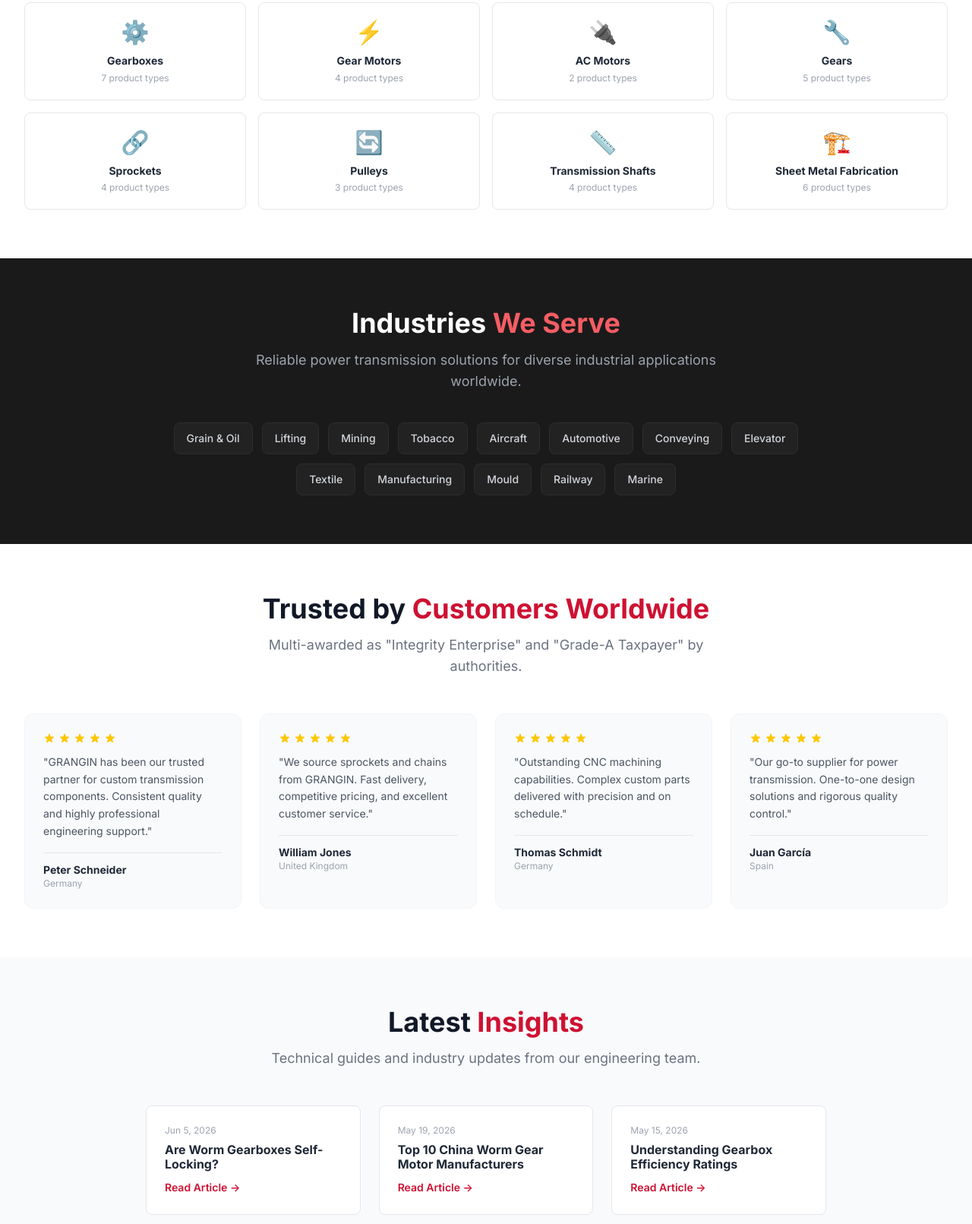
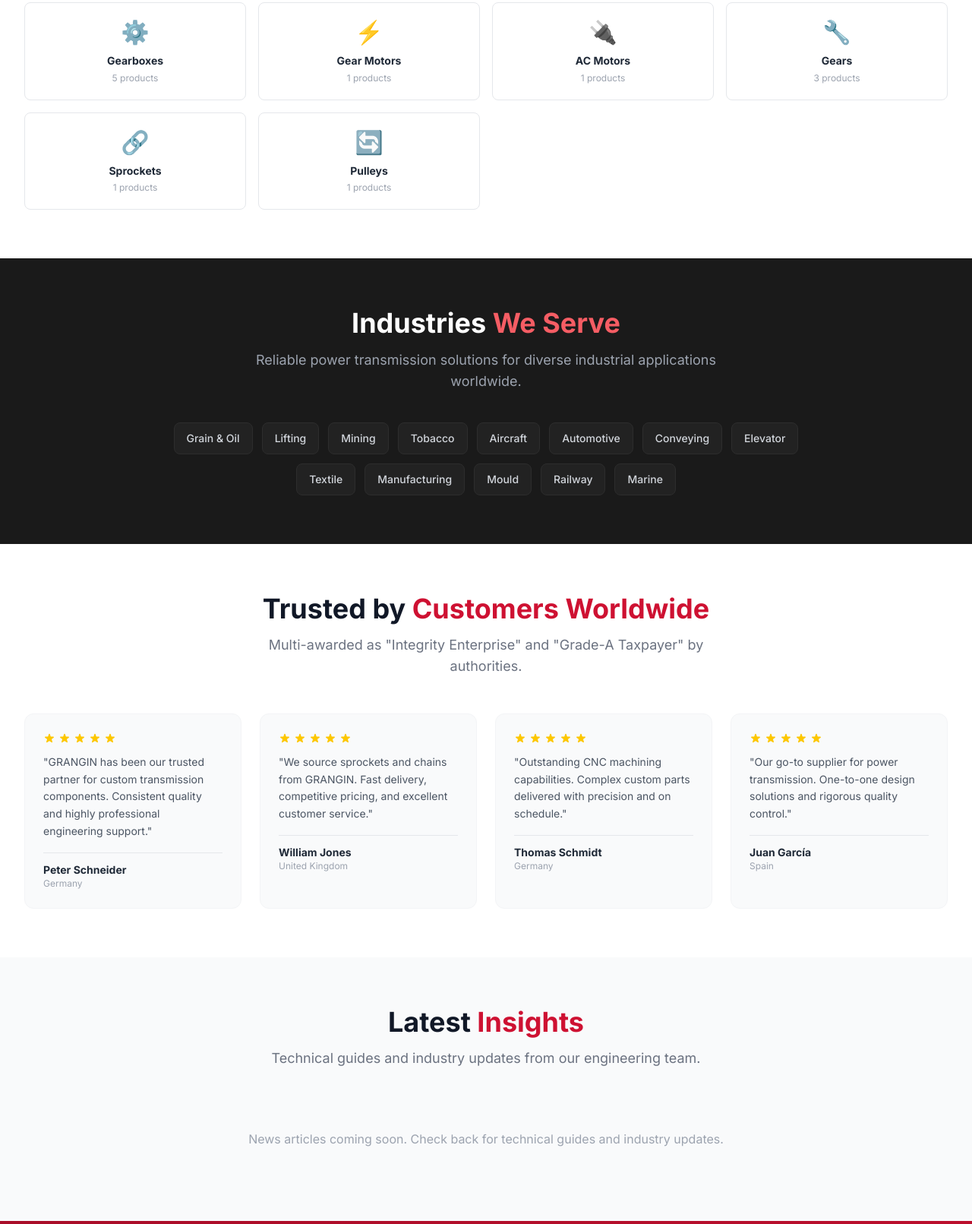
Before and after one commit to shijiediyihaokan/woshidahuaidan, an Astro site: page / in a window 1280 px wide. Shown: the part 1789-3400 px from the top of the page at 76% size. Built offline with nearby package versions, Linux system fonts and the light colour scheme; Astro itself is replaced by a stand-in of ours.

Commit message:
Fix: product detail renders body HTML, uses SEO fields, image alt; homepage loads dynamic news/products; add news collection schema

```diff
--- a/src/content.config.ts
+++ b/src/content.config.ts
@@ -17,12 +17,29 @@
     ]),
     subcategory: z.string().optional(),
     image: z.string().optional(),
+    imageAlt: z.string().optional(),
     excerpt: z.string(),
     features: z.array(z.string()).default([]),
     specs: z.array(z.object({ name: z.string(), value: z.string() })).default([]),
     order: z.number().default(0),
     published: z.boolean().default(true),
+    slug: z.string().optional(),
+    metaTitle: z.string().optional(),
+    metaDescription: z.string().optional(),
+    keywords: z.string().optional(),
   }),
 });
 
-export const collections = { products };
+const news = defineCollection({
+  loader: glob({ pattern: '**/*.md', base: './src/content/news' }),
+  schema: z.object({
+    title: z.string(),
+    date: z.date(),
+    category: z.enum(['Product Knowledge','Selection Guide','Technical Guide','Industry News','Company News']),
+    excerpt: z.string(),
+    image: z.string().optional(),
+    published: z.boolean().default(true),
+  }),
+});
+
+export const collections = { products, news };
--- a/src/pages/index.astro
+++ b/src/pages/index.astro
@@ -1,6 +1,17 @@
 ---
 import Layout from '../layouts/Layout.astro';
 import { categoryTree } from '../data/categories';
+import { getCollection } from 'astro:content';
+
+// Count products per category
+const products = await getCollection('products', ({ data }) => data.published);
+const catCounts: Record<string,number> = {};
+products.forEach(p => { const c = p.data.category; catCounts[c] = (catCounts[c]||0)+1; });
+const populatedCats = categoryTree.filter(cat => catCounts[cat.name] > 0);
+
+// Load news
+const newsArticles = await getCollection('news', ({ data }) => data.published);
+const latestNews = newsArticles.sort((a,b) => new Date(b.data.date).getTime() - new Date(a.data.date).getTime()).slice(0, 3);
 
 const stats = [
   { value: '20+', label: 'Years Experience', desc: 'In power transmission' },
@@ -45,11 +56,6 @@
   { text: 'Our go-to supplier for power transmission. One-to-one design solutions and rigorous quality control.', name: 'Juan García', role: 'Spain' },
 ];
 
-const newsItems = [
-  { title: 'Are Worm Gearboxes Self-Locking?', date: '2026-06-05', href: '/news/are-worm-gearboxes-self-locking/' },
-  { title: 'Top 10 China Worm Gear Motor Manufacturers', date: '2026-05-19', href: '/news/top-10-worm-gear-motor-manufacturers/' },
-  { title: 'Understanding Gearbox Efficiency Ratings', date: '2026-05-15', href: '/news/gearbox-efficiency/' },
-];
 ---
 
 <Layout title="Home" description="Ceten by GRANGIN — Professional manufacturer of industrial gears, sprockets, gearboxes, and CNC machined parts. ISO 9001 certified. Custom manufacturing with 20+ years experience.">
@@ -139,13 +145,11 @@
       </div>
 
       <div class="grid grid-cols-2 sm:grid-cols-3 lg:grid-cols-4 gap-4">
-        {categoryTree.map((cat) => (
+        {populatedCats.map((cat) => (
           <a href={`/product-category/${cat.slug}`} class="card-base p-5 group text-center hover:border-brand-300">
             <span class="text-3xl block mb-3">{cat.icon}</span>
             <h3 class="text-sm font-bold text-steel-800 group-hover:text-brand-600 transition-colors">{cat.name}</h3>
-            {cat.subcategories && (
-              <p class="text-xs text-steel-400 mt-1.5">{cat.subcategories.length} product types</p>
-            )}
+            <p class="text-xs text-steel-400 mt-1.5">{catCounts[cat.name]} products</p>
           </a>
         ))}
       </div>
@@ -209,13 +213,15 @@
         <p class="text-steel-500 text-lg">Technical guides and industry updates from our engineering team.</p>
       </div>
       <div class="grid grid-cols-1 md:grid-cols-3 gap-6 max-w-4xl mx-auto">
-        {newsItems.map((item) => (
-          <a href={item.href} class="card-base p-6 group">
-            <p class="text-xs text-steel-400 mb-2">{new Date(item.date).toLocaleDateString('en-US', { year:'numeric', month:'short', day:'numeric' })}</p>
-            <h3 class="font-bold text-steel-800 group-hover:text-brand-600 transition-colors mb-2 leading-snug">{item.title}</h3>
+        {latestNews.length > 0 ? latestNews.map((item) => (
+          <a href={`/news/${item.id}/`} class="card-base p-6 group">
+            <p class="text-xs text-steel-400 mb-2">{new Date(item.data.date).toLocaleDateString('en-US', { year:'numeric', month:'short', day:'numeric' })}</p>
+            <h3 class="font-bold text-steel-800 group-hover:text-brand-600 transition-colors mb-2 leading-snug">{item.data.title}</h3>
             <span class="text-sm font-semibold text-brand-600">Read Article →</span>
           </a>
-        ))}
+        )) : (
+          <div class="col-span-3 text-center text-steel-400 py-8"><p>News articles coming soon. Check back for technical guides and industry updates.</p></div>
+        )}
       </div>
     </div>
   </section>
--- a/src/pages/product/[...slug].astro
+++ b/src/pages/product/[...slug].astro
@@ -13,13 +13,16 @@
 }
 
 const { product } = Astro.props as { product: CollectionEntry<'products'> };
-const { title, category, subcategory, excerpt, features, specs, image } = product.data;
+const { title, category, subcategory, excerpt, features, specs, image, imageAlt, metaTitle, metaDescription, keywords } = product.data;
+const pageDescription = metaDescription || excerpt?.slice(0, 155) || '';
+const pageKeywords = keywords || `${title}, ${category}, China manufacturer, GRANGIN`;
+const pageTitle = metaTitle || `${title} | GRANGIN`;
+
+// Get body content
+const body = product.body || '';
 
 const allProducts = await getCollection('products', ({ data }) => data.published);
 const related = allProducts.filter(p => p.data.category === category && p.id !== product.id).slice(0, 3);
-
-const pageDescription = excerpt.slice(0, 160);
-const pageKeywords = `${title}, ${category}, ${subcategory || ''}, China manufacturer, transmission parts, GRANGIN`;
 
 const catSlug = category.toLowerCase().replace(/\s+/g, '-');
 const productUrl = new URL(`/product/${product.id}/`, Astro.site).href;
@@ -33,7 +36,7 @@
 };
 ---
 
-<Layout title={title} description={pageDescription} image={image} keywords={pageKeywords} pageType="product">
+<Layout title={pageTitle} description={pageDescription} image={image} keywords={pageKeywords} pageType="product">
 
   <SEO product={{ name: title, description: excerpt, image: image, category, sku: product.id, brand: 'GRANGIN', offers: { priceCurrency: 'USD', availability: 'https://schema.org/InStock' } }} breadcrumb={breadcrumb} pageType="productMultiple" />
 
@@ -52,7 +55,7 @@
     <div class="container-page">
       <div class="grid grid-cols-1 lg:grid-cols-2 gap-10">
         <div class="aspect-[4/3] bg-steel-100 rounded-lg flex items-center justify-center overflow-hidden">
-          {image ? <img src={image} alt={title} class="w-full h-full object-cover" /> : <div class="text-center p-8"><div class="text-7xl mb-3">⚙️</div><span class="tag tag-red">{category}</span></div>}
+          {image ? <img src={image} alt={imageAlt || title} class="w-full h-full object-cover" /> : <div class="text-center p-8"><div class="text-7xl mb-3">⚙️</div><span class="tag tag-red">{category}</span></div>}
         </div>
         <div>
           <span class="tag tag-red">{category}</span>
@@ -88,6 +91,14 @@
               <div class="bg-white rounded-lg border border-steel-200 overflow-hidden"><table class="w-full"><tbody>{specs.map((s,i) => (<tr class={`${i%2===0?'bg-white':'bg-steel-50'} border-b border-steel-100 last:border-0`}><td class="px-4 py-3 text-sm font-medium text-steel-700 w-1/3">{s.name}</td><td class="px-4 py-3 text-sm text-steel-600">{s.value}</td></tr>))}</tbody></table></div>
             </div>
           )}
+
+          <!-- Body Content from Detail Page Builder -->
+          {body && body.trim() && (
+            <div class="prose prose-steel max-w-none mt-8 pt-8 border-t border-steel-200">
+              <Fragment set:html={body} />
+            </div>
+          )}
+
         </div>
         <div><div class="bg-brand-600 text-white rounded-lg p-6 sticky top-24"><h3 class="text-lg font-bold mb-3">Get a Quote</h3><p class="text-sm text-brand-100 mb-4">Need pricing or technical details? Our engineers respond within 24 hours.</p><a href="/woshidahuaidan/contact/" class="block text-center bg-white text-brand-600 font-bold py-2.5 rounded hover:bg-brand-50 transition-colors text-sm">Contact Us →</a></div></div>
       </div>
```
Also changed, not shown: 4 other files.
